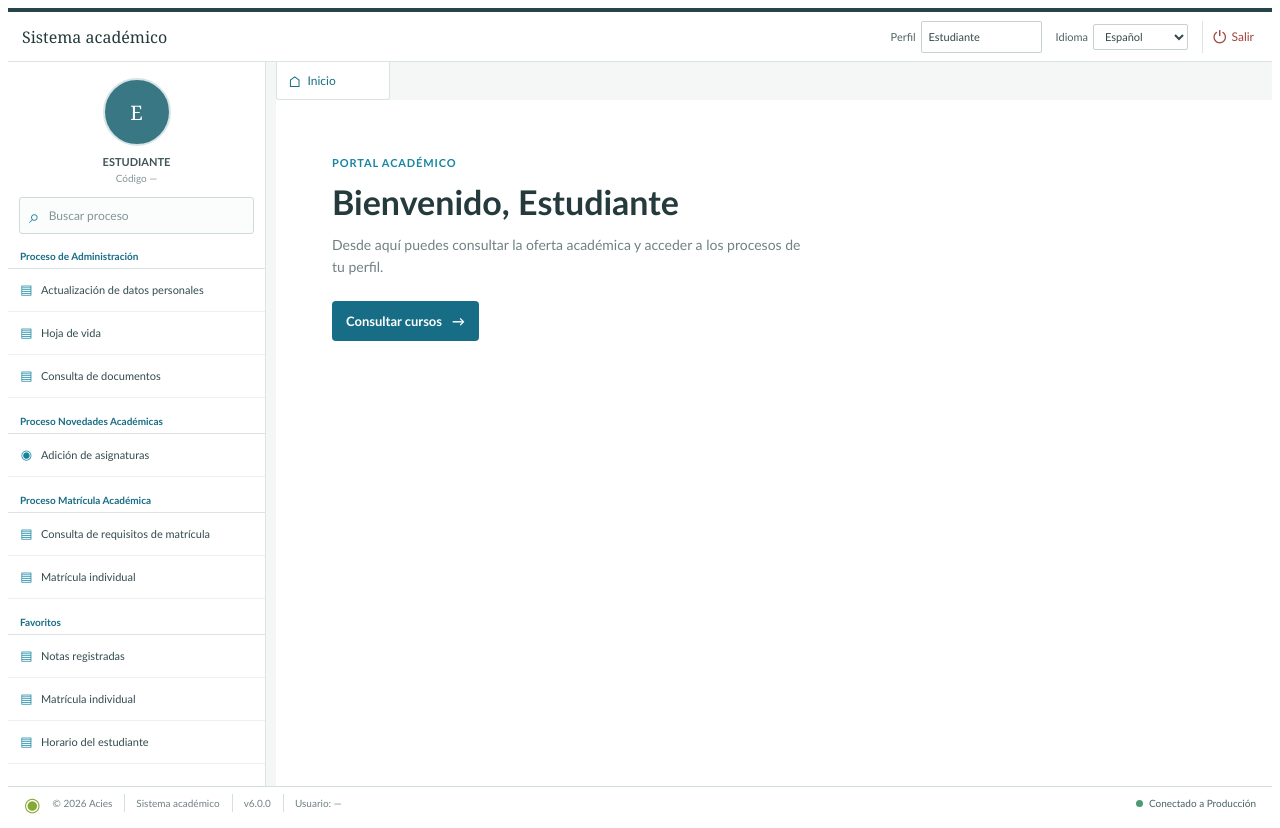
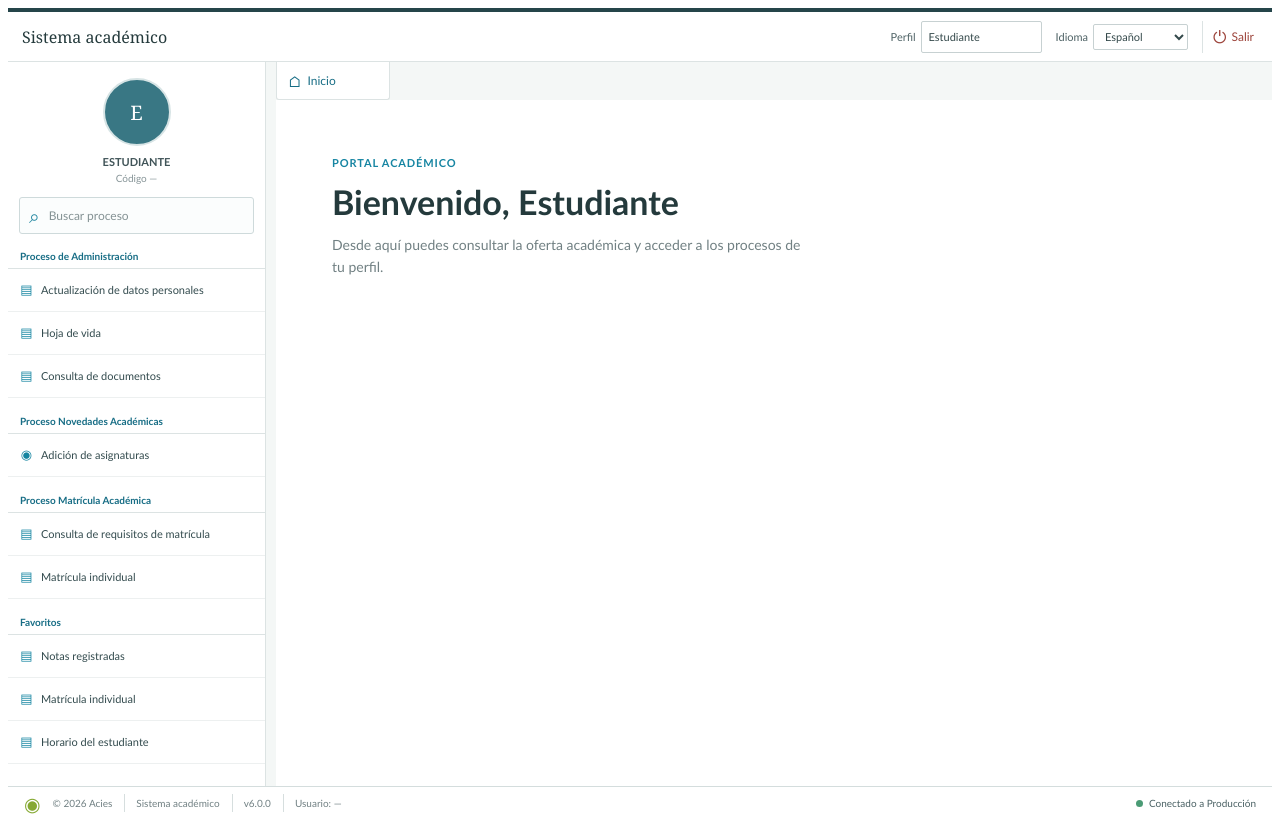
Before and after one commit to Cristian0124/SISTEMA_ESCOLAR, a Vue app in the folder frontend/: page /home in a window 1280 px wide. Built offline with nearby package versions, Linux system fonts and the light colour scheme; no server answers.

Commit message:
Quita enlace del inicio

```diff
--- a/frontend/src/views/HomeView.vue
+++ b/frontend/src/views/HomeView.vue
@@ -148,7 +148,6 @@ async function salir() {
             <p class="welcome-description">
               Desde aquí puedes consultar la oferta académica y acceder a los procesos de tu perfil.
             </p>
-            <RouterLink class="catalog-link" to="/catalog">Consultar cursos <span aria-hidden="true">→</span></RouterLink>
           </div>
         </section>
       </main>
@@ -475,24 +474,6 @@ async function salir() {
   line-height: 1.6;
 }
 
-.catalog-link {
-  display: inline-flex;
-  align-items: center;
-  gap: 10px;
-  min-height: 40px;
-  padding: 0 14px;
-  border-radius: 4px;
-  color: #fff;
-  background: #176d85;
-  font-size: 13px;
-  font-weight: 700;
-  text-decoration: none;
-}
-
-.catalog-link:hover {
-  background: #12586d;
-}
-
 .statusbar {
   z-index: 2;
   display: flex;
```
